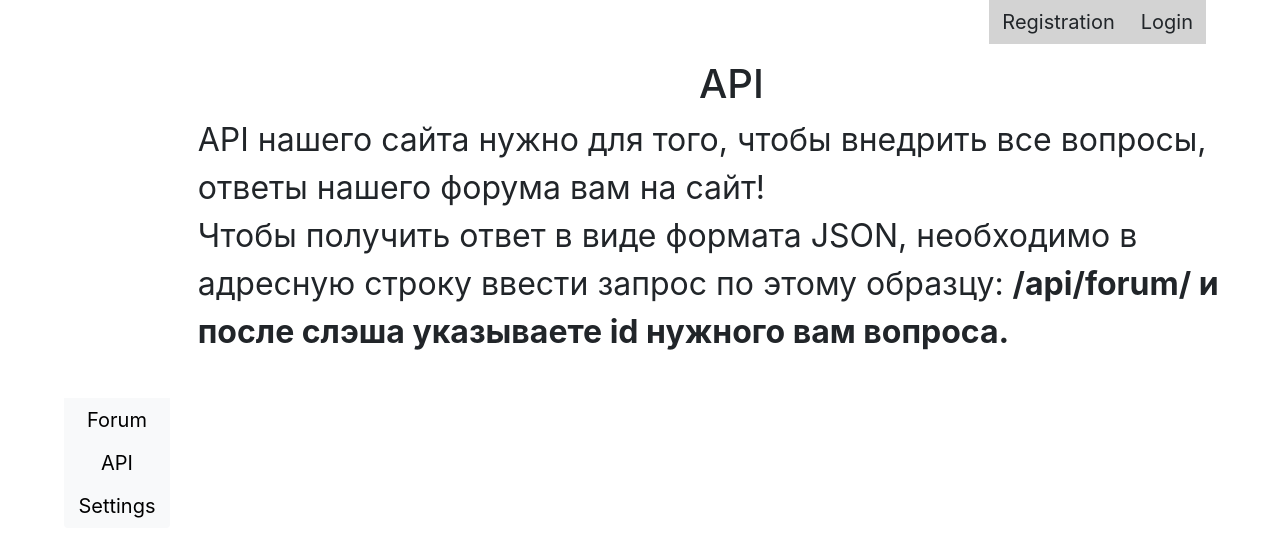
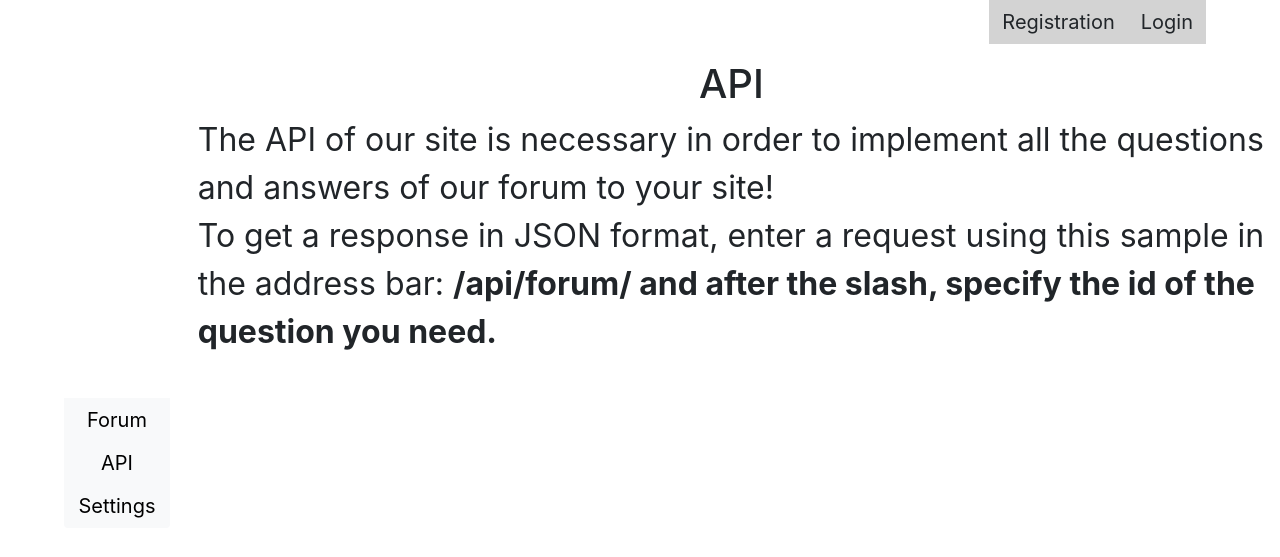
Before and after one commit to godofcs/timmatesearch, a Flask app: template templates/api_page.html in a window 1280 px wide. Shown: the part 135-692 px from the top of the page. Run offline with Flask 2, Linux system fonts and the light colour scheme; the template is opened without the code that fills it, so the values that code supplies are empty; some libraries are stand-ins or nearby versions.

Commit message:
update api documentation

```diff
--- a/templates/api_page.html
+++ b/templates/api_page.html
@@ -2,9 +2,8 @@
 
 {% block content %}
     <h1 style="text-align: center;">API</h1>
-    <div style="font-size: 32px;">API нашего сайта нужно для того, чтобы внедрить все вопросы,
-         ответы нашего форума вам на сайт!<br>Чтобы получить ответ в виде формата JSON,
-        необходимо в адресную строку
-        ввести запрос по этому образцу: <b>/api/forum/ и после слэша указываете id нужного вам
-            вопроса.</b></div>
+    <div style="font-size: 32px;">The API of our site is necessary in order to implement all
+        the questions and answers of our forum to your site!<br>To get a response in JSON format,
+        enter a request using this sample in the address bar: <b>/api/forum/ and after the slash,
+            specify the id of the question you need.</b></div>
 {% endblock %}
```
